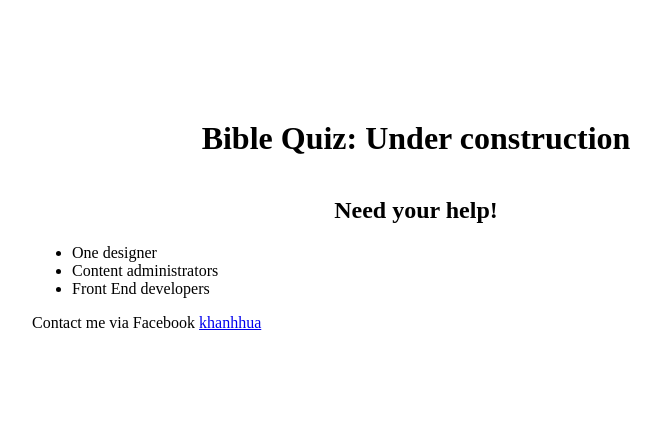
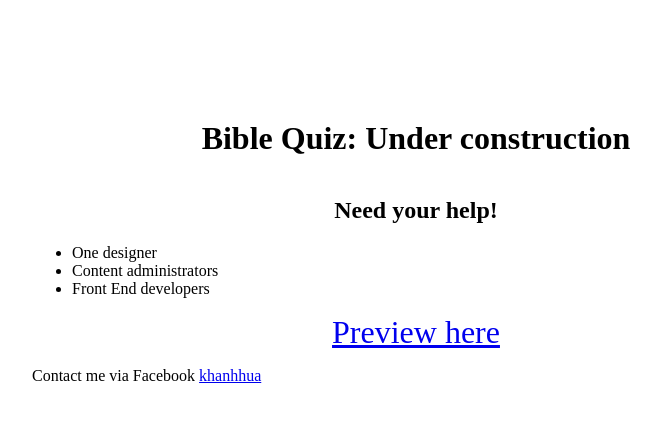
Before and after one commit to khanhhua/biblequiz, a website: page index.html in a window 1280 px wide. Shown: the whole page, without its empty margins (224-885 px from the left). Drawn offline with Linux system fonts and the light colour scheme.

Commit message:
Added preview link to ionic app

```diff
--- a/index.html
+++ b/index.html
@@ -15,20 +15,29 @@ h1, h2 {
 h1 {
   margin-bottom: 40px;
 }
+.jumbotron {
+  margin: 0 auto;
+
+  font-size: 2em;
+  text-align: center;
+}
 
 </style>
 </head>
 <body>
 <div class="container">
   <h1>Bible Quiz: Under construction</h1>
-  <h2>Need your help!</h2>
+  <h2>Need your help! </h2>
   <ul>
     <li>One designer</li>
     <li>Content administrators</li>
     <li>Front End developers</li>
   </ul>
+  <div class="jumbotron">
+    <a href="http://biblequiz.khanhhua.com/www">Preview here</a>
+  </div>
+  <p>Contact me via Facebook <a href="https://www.facebook.com/khanhhua">khanhhua</a></p>
 
-  <p>Contact me via Facebook <a href="https://www.facebook.com/khanhhua">khanhhua</a></p>
 </div>
 </body>
 </html>
```
